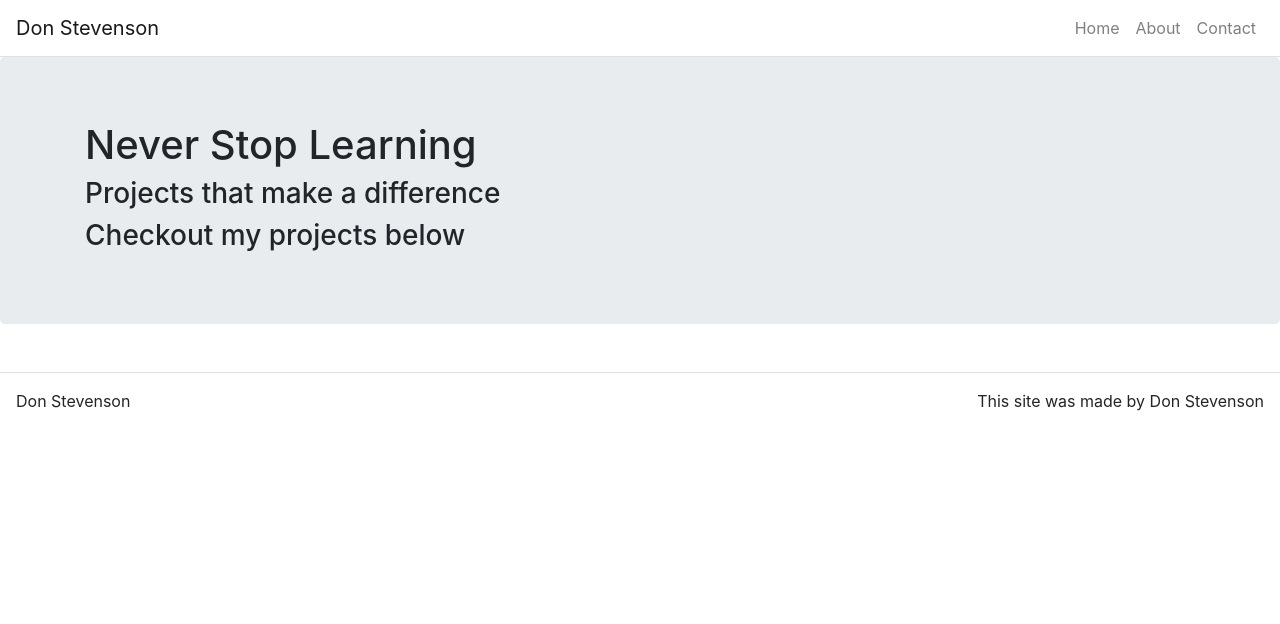
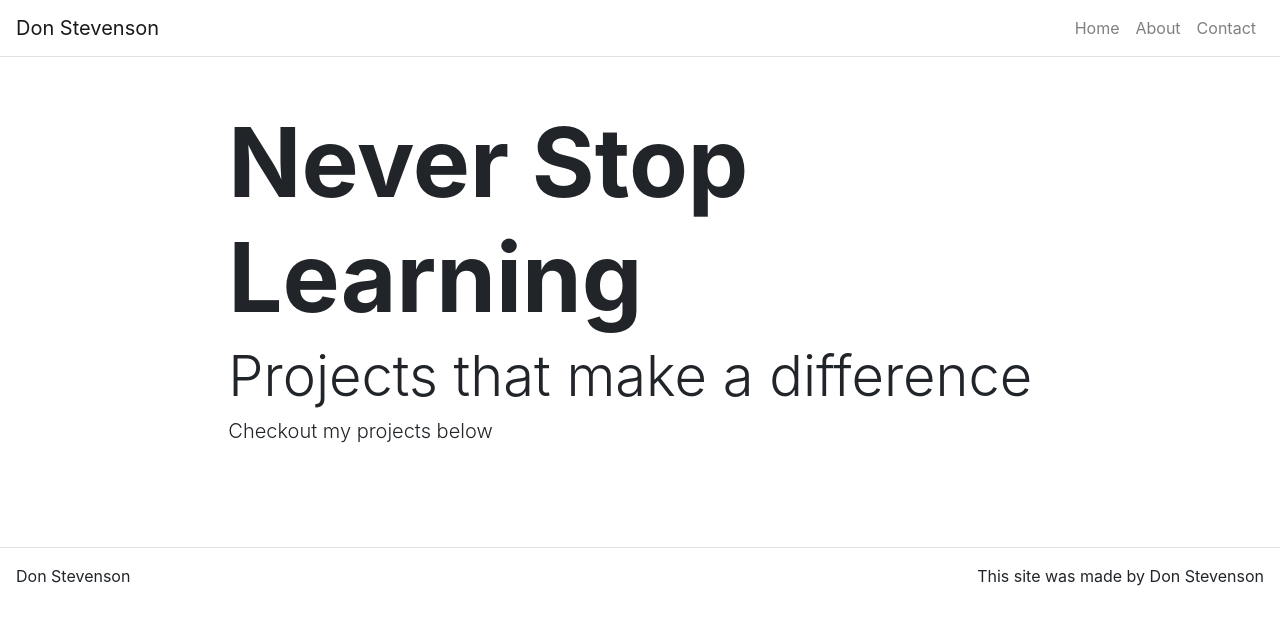
Before and after one commit to Don-Stevenson/personalWebsite, a React (Create React App) app: page / in a window 1280 px wide. Shown: the top 624 px of the page. Built offline with nearby package versions, Linux system fonts and the light colour scheme.

Commit message:
set up bootstrap css

```diff
--- a/src/components/Hero.js
+++ b/src/components/Hero.js
@@ -6,13 +6,13 @@ import Col from "react-bootstrap/Col";
 
 export default function Hero(props) {
   return (
-    <Jumbotron>
-      <Container>
-        <Row>
-          <Col>
-            {props.title && <h1>{props.title}</h1>}
-            {props.subTitle && <h3>{props.subTitle}</h3>}
-            {props.text && <h3>{props.text}</h3>}
+    <Jumbotron className="bg-transparent jumbotron-fluid p-0">
+      <Container fluid={true}>
+        <Row className="justify-content-center py-5">
+          <Col md={8} sm={12}>
+            {props.title && <h1 className='display-1 font-weight-bolder'>{props.title}</h1>}
+            {props.subTitle && <h3 className='display-4 font-weight-light'>{props.subTitle}</h3>}
+            {props.text && <h3 className='lead font-weight-light'>{props.text}</h3>}
           </Col>
         </Row>
       </Container>
```
